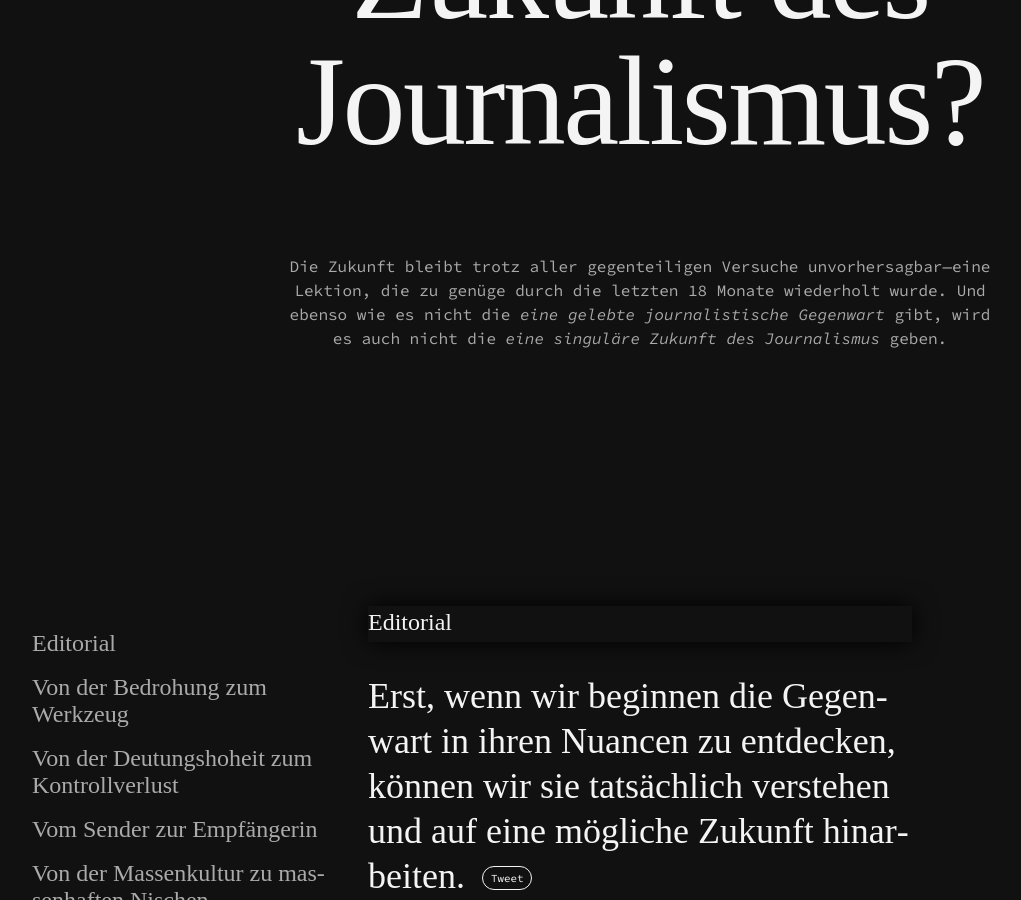
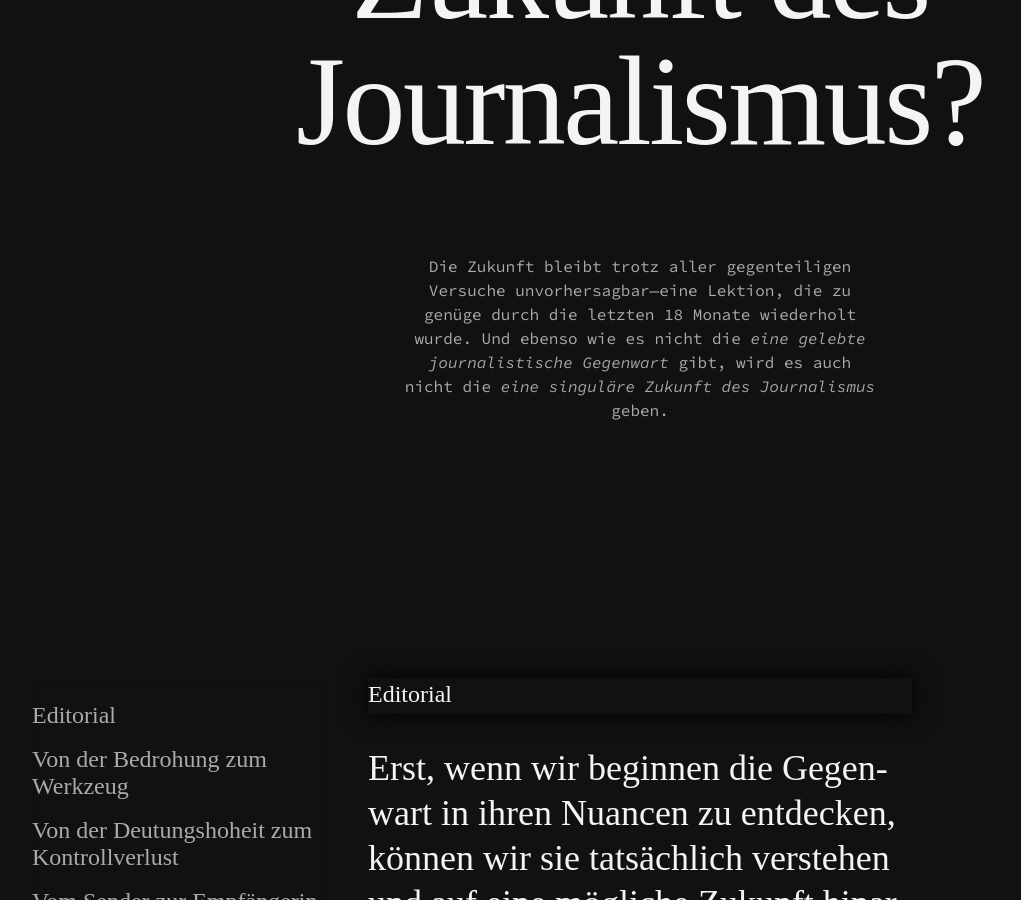
Before and after one commit to sz-innovation/entwicklungsreport-2021, a Jekyll site: the page built from index.html, in a window 1280 px wide and 900 px high, scrolled down 435 px. Shown: the whole window, without its empty margins (0-1021 px from the left). Built offline with Jekyll 4.4.1, drawn with Linux system fonts in a browser that asks for light colours; some web fonts are replaced.

Commit message:
better intro container

```diff
--- a/index.html
+++ b/index.html
@@ -4,7 +4,7 @@ title: Entwicklungsreport 2021
 ---
 <div>
     <h1 id="splash-header" class="junicode normal tc near-white">Was formt die Zukunft des Journalismus?</h1>
-    <h1 class="mt2 mb5 ml7-ns mr7-ns f1-ns f5-ns f6 lh-copy tc mono light-silver">Die Zukunft bleibt trotz aller gegenteiligen Versuche unvorhersagbar—eine Lektion, die zu genüge durch die letzten 18 Monate wiederholt wurde. Und ebenso wie es nicht die <i>eine gelebte journalistische Gegenwart</i> gibt, wird es auch nicht die <i>eine singuläre Zukunft des Journalismus</i> geben.</h1>
+    <h1 class="mt2 mb5 measure center f1-ns f5-ns f6 lh-copy tc mono light-silver">Die Zukunft bleibt trotz aller gegenteiligen Versuche unvorhersagbar—eine Lektion, die zu genüge durch die letzten 18 Monate wiederholt wurde. Und ebenso wie es nicht die <i>eine gelebte journalistische Gegenwart</i> gibt, wird es auch nicht die <i>eine singuläre Zukunft des Journalismus</i> geben.</h1>
 
     <div class="flex flex-wrap w-100 mt7">
         <div class="w-25-ns w-0 junicode pr2" id="nav">
```
